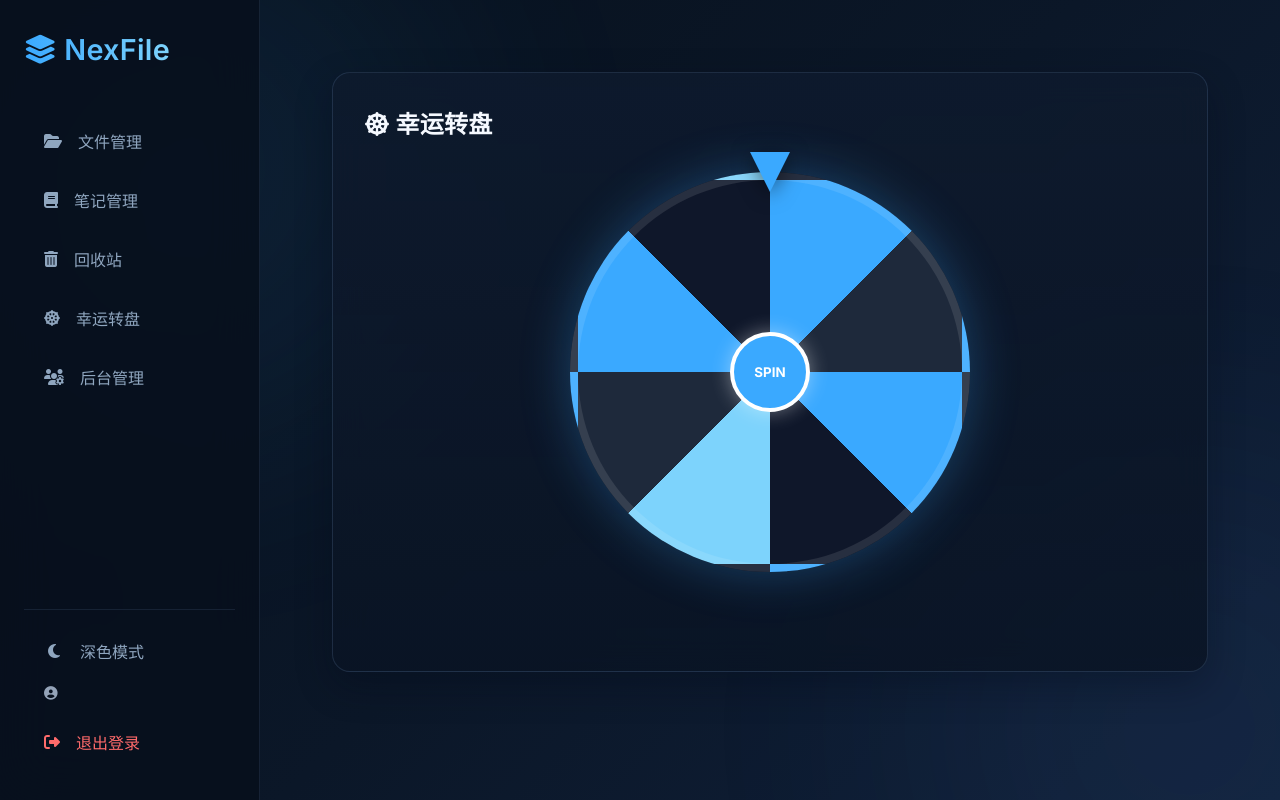
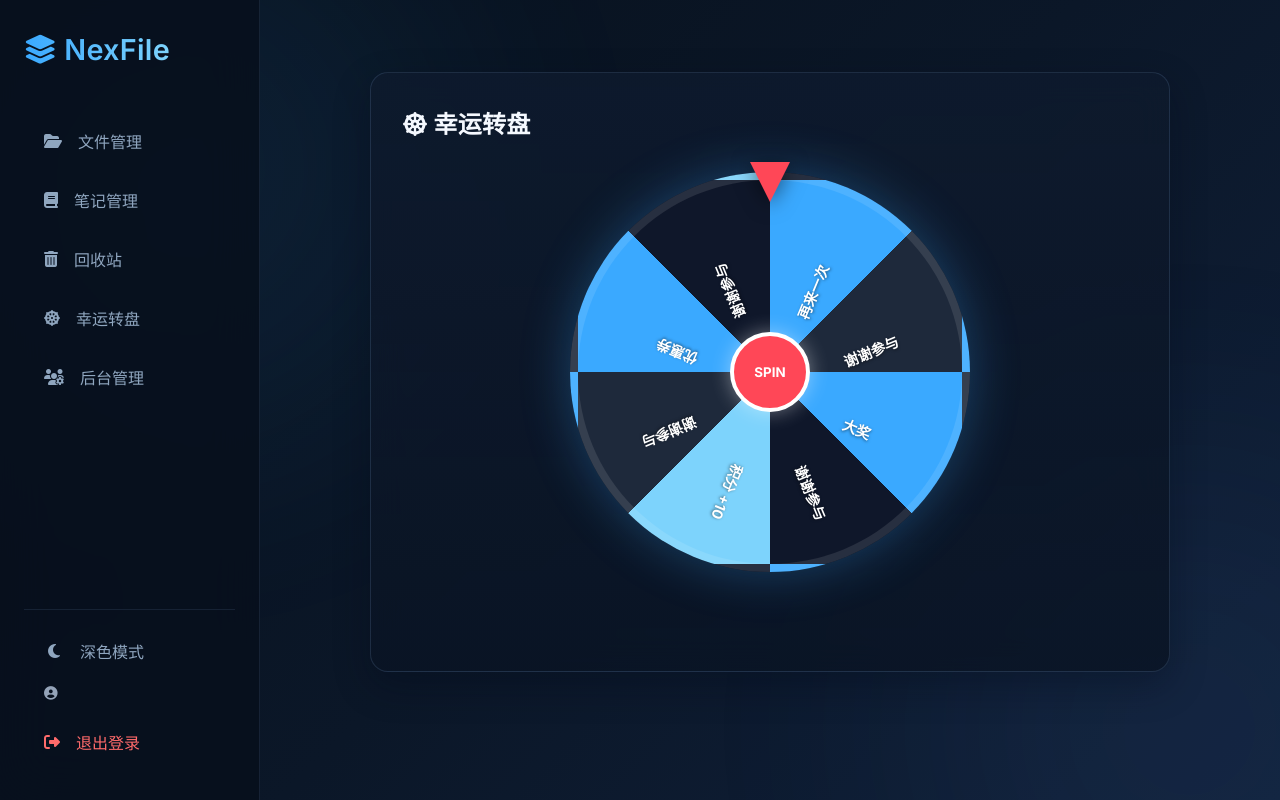
Before and after one commit to TangLiChun/box, a Flask app: page /public/game in a window 1280 px wide. Run offline with Flask 3, Linux system fonts and the light colour scheme; data comes from the database, SQL or seed files in the repository; some libraries are stand-ins or nearby versions.

Commit message:
fix: resolve persistent url_quote ImportError and enhance Lucky Wheel visuals

```diff
--- a/templates/game.html
+++ b/templates/game.html
@@ -27,17 +27,35 @@
             #3aa9ff 270deg 315deg,
             #0f172a 315deg 360deg
         );
+        position: relative;
+        overflow: hidden;
+    }
+    .wheel-label {
+        position: absolute;
+        width: 50%;
+        height: 40px;
+        top: 50%;
+        left: 50%;
+        transform-origin: left center;
+        padding-left: 80px;
+        color: white;
+        font-weight: bold;
+        font-size: 0.9rem;
+        display: flex;
+        align-items: center;
+        pointer-events: none;
+        text-shadow: 0 1px 3px rgba(0,0,0,0.5);
     }
     .pointer {
         position: absolute;
-        top: -20px;
+        top: -10px;
         left: 50%;
         transform: translateX(-50%);
         width: 0;
         height: 0;
         border-left: 20px solid transparent;
         border-right: 20px solid transparent;
-        border-top: 40px solid var(--accent-1);
+        border-top: 40px solid #ff4757;
         z-index: 10;
         filter: drop-shadow(0 4px 10px rgba(0,0,0,0.5));
     }
@@ -48,7 +66,7 @@
         transform: translate(-50%, -50%);
         width: 80px;
         height: 80px;
-        background: var(--accent-1);
+        background: #ff4757;
         border: 4px solid white;
         border-radius: 50%;
         color: white;
@@ -72,14 +90,15 @@
         margin-top: 2rem;
         font-size: 1.5rem;
         font-weight: 600;
-        color: var(--accent-1);
+        color: #3aa9ff;
         min-height: 2.2rem;
+        text-shadow: 0 2px 10px rgba(58, 169, 255, 0.3);
     }
 </style>
 {% endblock %}
 
 {% block content %}
-<div class="glass-panel">
+<div class="glass-panel" style="max-width: 800px; margin: 0 auto;">
     <div style="display: flex; justify-content: space-between; align-items: center; margin-bottom: 2rem;">
         <h2 style="margin: 0;"><i class="fa-solid fa-dharmachakra"></i> 幸运转盘</h2>
         {% if not is_public %}
@@ -89,7 +108,9 @@
 
     <div class="wheel-container">
         <div class="pointer"></div>
-        <div id="wheel"></div>
+        <div id="wheel">
+            <!-- Labels will be injected here -->
+        </div>
         <button id="spinBtn" class="spin-btn">SPIN</button>
     </div>
 
@@ -115,11 +136,24 @@
 
     const prizes = ["大奖", "谢谢参与", "积分 +10", "谢谢参与", "优惠券", "谢谢参与", "再来一次", "谢谢参与"];
 
+    // Create labels
+    prizes.forEach((prize, i) => {
+        const label = document.createElement('div');
+        label.className = 'wheel-label';
+        // Pointer is at -90deg?
+        // No, pointer is at top (0deg).
+        // Gradient starts at top. Slice 0 is 0-45.
+        // Label should be in middle of slice (22.5 deg).
+        label.style.transform = `rotate(${i * 45 + 22.5}deg)`;
+        label.innerText = prize;
+        wheel.appendChild(label);
+    });
+
     spinBtn.addEventListener('click', () => {
         if (isSpinning) return;
 
         isSpinning = true;
-        resultMsg.innerText = '';
+        resultMsg.innerText = '旋转中...';
 
         // Random spin between 5 and 10 full rotations plus a random prize slice
         const randomRotate = Math.floor(Math.random() * 360) + 1800;
@@ -131,12 +165,10 @@
         setTimeout(() => {
             isSpinning = false;
             const actualRotation = rotation % 360;
-            // 8 prizes, each 45 degrees. Pointer is at top (0 deg).
-            // Rotation is clockwise. Slice 0 is 0-45 deg.
-            // When we rotate X degrees, the slice at top is (360 - X%360)
+            // The slice at top (0 deg) is (360 - rotation%360)
             const prizeIndex = Math.floor(((360 - (actualRotation % 360)) % 360) / 45);
-            resultMsg.innerText = `恭喜获得: ${prizes[prizeIndex]}`;
-            showToast(`转盘结束: ${prizes[prizeIndex]}`, 'success');
+            resultMsg.innerText = `🎁 恭喜获得: ${prizes[prizeIndex]}`;
+            showToast(`获得奖品: ${prizes[prizeIndex]}`, 'success');
         }, 4000);
     });
 
```
